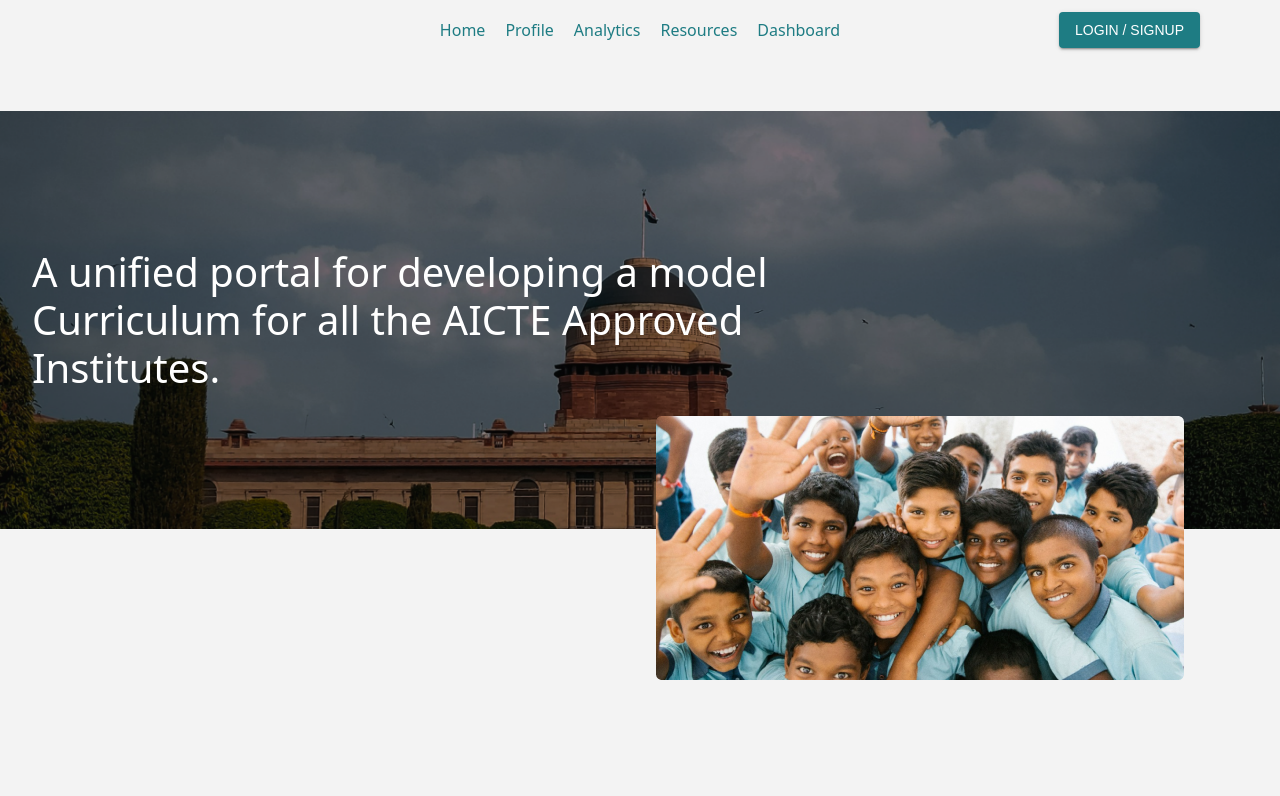
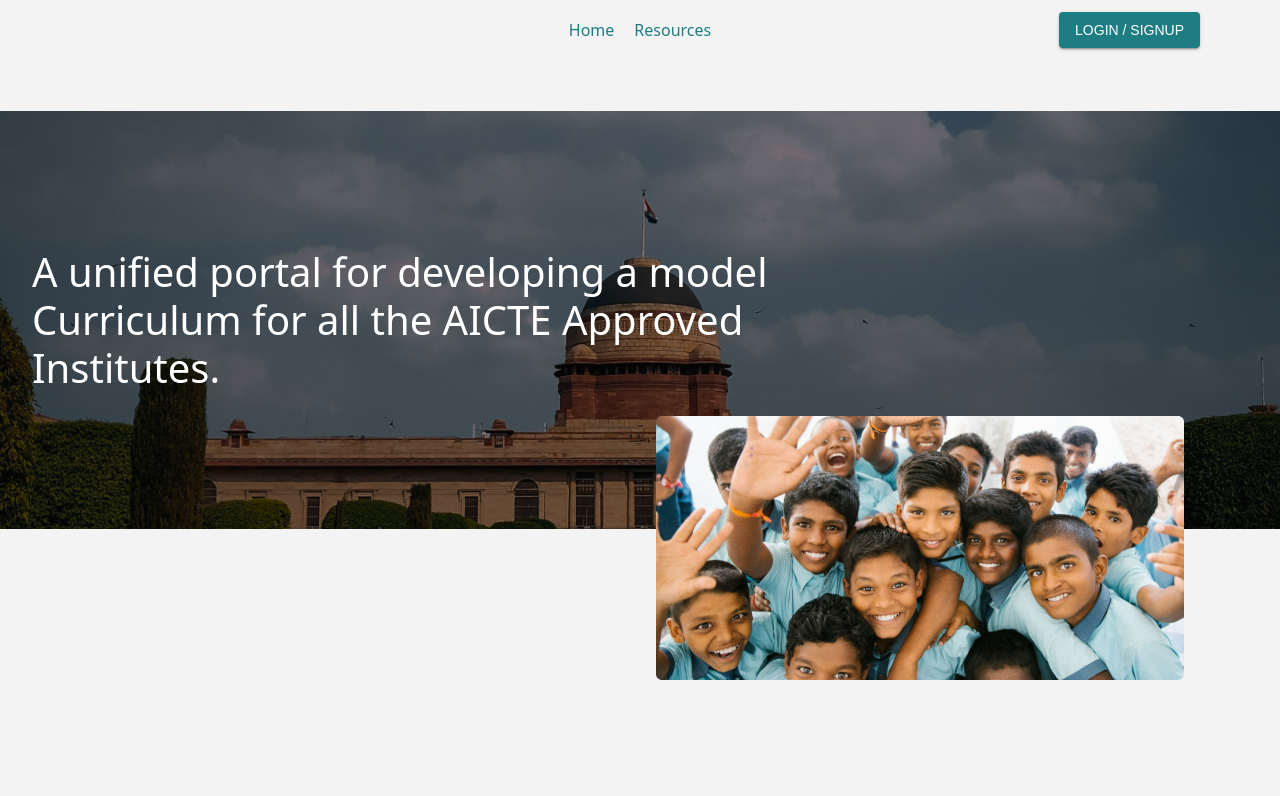
Before and after one commit to rohit108180/AICTE, a React (Create React App) app in the folder client/: page / in a window 1280 px wide. Shown: the top 796 px of the page. Built offline with nearby package versions, Linux system fonts and the light colour scheme.

Commit message:
nav links changed

```diff
--- a/client/src/Navigation.js
+++ b/client/src/Navigation.js
@@ -34,15 +34,15 @@
          <nav className="">
            <div className="navbar" style={{display:"flex", justifyContent:"center", alignItems:"center", flexDirection:"row", width :"100%" }}>
             <div  style={{display:"flex", flexDirection:"row", }}>
-           <Link className=" navlink" to="/Dashboard">Home </Link>
-           <Link className=" navlink" to="/Profile">Profile </Link>
+           <Link className=" navlink" to="/">Home </Link>
+           {/* <Link className=" navlink" to="/Profile">Profile </Link> */}
 
 
-           <Link className=" navlink" to="/Profile">Analytics </Link>
+           {/* <Link className=" navlink" to="/Profile">Analytics </Link> */}
 
            <Link className=" navlink" to="/Resources">Resources </Link>
 
-           <Link className=" navlink" to="/Profile">Dashboard </Link>
+           {/* <Link className=" navlink" to="/Dashboard">Dashboard </Link> */}
            </div>
 
 
@@ -55,15 +55,15 @@
         <nav className="">
         <div className="navbar" style={{display:"flex", justifyContent:"center", alignItems:"center", flexDirection:"row", width :"100%", backgroundColor: "#1E7C83"}}>
          <div  style={{display:"flex", flexDirection:"row", }}>
-        <Link className=" navlink loggedin" to="/Dashboard">Home </Link>
+        <Link className=" navlink loggedin" to="/">Home </Link>
         <Link className=" navlink loggedin" to="/Profile">Profile </Link>
 
 
-        <Link className=" navlink loggedin" to="/Profile">Analytics </Link>
+        {/* <Link className=" navlink loggedin" to="/Profile">Analytics </Link> */}
 
         <Link className=" navlink loggedin" to="/Resources">Resources </Link>
 
-        <Link className=" navlink loggedin" to="/Profile">Dashboard </Link>
+        <Link className=" navlink loggedin" to="/Dashboard">Dashboard </Link>
         </div>
 
 
--- a/client/src/pages/LandingPage/Landing.js
+++ b/client/src/pages/LandingPage/Landing.js
@@ -20,7 +20,7 @@
     useEffect(() => {
         if(user){
 
-            navigate('/Dashboard');
+            // navigate('/Dashboard');
             setLogin(true);
 
         }
```
